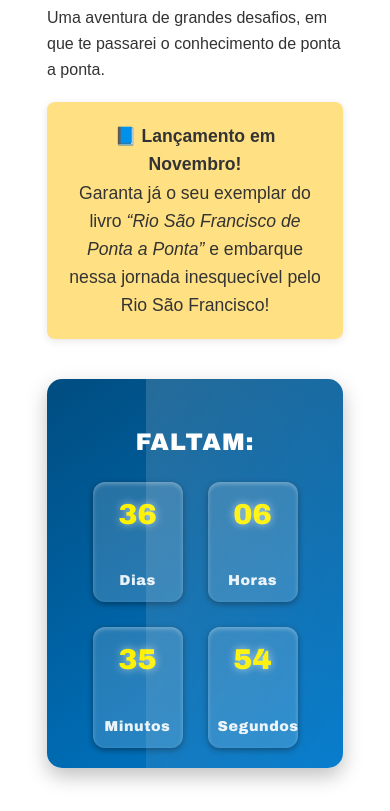
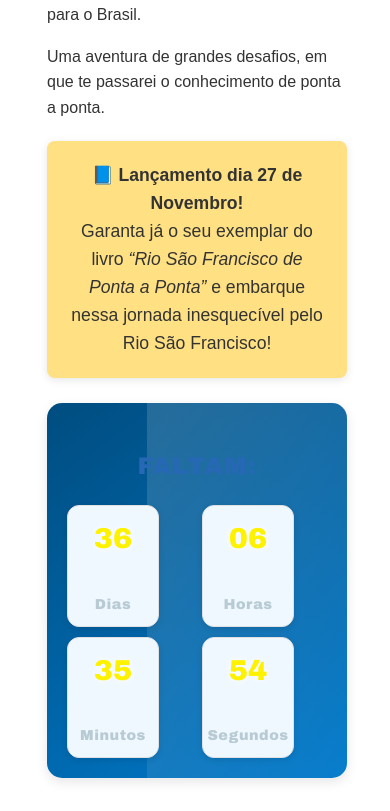
Before and after one commit to WalderlyJR/Waldy, a plain HTML site: page index.html in a window 390 px wide. Shown: the part 2571-3382 px from the top of the page. Drawn offline with Linux system fonts and the light colour scheme; grey boxes are pictures that could not be loaded.

Commit message:
atualizadotime

```diff
--- a/index.html
+++ b/index.html
@@ -9,7 +9,151 @@
 
 
 </head>
+ <style>
+/* ======= CRONÔMETRO REALISTA ======= */
+.contador {
+  text-align: center;
+  margin-top: 25px;
+  font-family: 'Arial Black', sans-serif;
+  color: #2668b3;
 
+  border-radius: 15px;
+  padding: 25px 15px;
+  box-shadow: 0 4px 12px rgba(0,0,0,0.1);
+  position: relative;
+  overflow: hidden;
+  max-width: 100%;
+
+}
+.contador h3 {
+  position: relative;
+  font-size: 1.5rem;
+  margin-bottom: 20px;
+  letter-spacing: 1px;
+  text-transform: uppercase;
+  z-index: 1;
+}
+
+/* Blocos do cronômetro */
+.tempo {
+  display: flex;
+  justify-content: space-between;
+  align-items: stretch;
+  gap: 10px;
+  position: relative;
+  z-index: 1;
+  flex-wrap: nowrap;
+}
+
+.tempo div {
+  background: #f0f8ff;
+  border-radius: 12px;
+  padding: 15px 10px;
+  flex: 1 1 0; /* Cresce e encolhe para caber todo o espaço */
+  min-width: 70px; /* Garantir que não fique muito estreito */
+  box-shadow: 0 2px 6px rgba(0,0,0,0.1);
+  border: 1px solid #e0e0e0;
+  transition: transform 0.2s ease, box-shadow 0.2s ease;
+  display: flex;
+  flex-direction: column;
+  justify-content: center;
+  align-items: center;
+}
+
+.tempo div:hover {
+  transform: translateY(-2px);
+  box-shadow: 0 4px 10px rgba(0,0,0,0.15);
+}
+
+.tempo span {
+  display: block;
+  font-size: 2rem;
+  font-weight: bold;
+}
+
+.tempo small {
+  display: block;
+  font-size: 0.9rem;
+  margin-top: 5px;
+  color: #b3c6cf;
+}
+
+/* RESPONSIVO */
+@media (max-width: 600px) {
+  .contador {
+    padding: 20px 10px;
+  }
+
+  .contador h3 {
+    font-size: 1.3rem;
+  }
+
+  .tempo {
+    display: grid;
+    grid-template-columns: repeat(2, 1fr);
+    gap: 10px;
+  }
+
+  .tempo div {
+    min-width: auto;
+    width: 100%;
+    padding: 12px 8px;
+  }
+
+  .tempo span {
+    font-size: 1.8rem;
+  }
+}
+
+/* ======= BOTÃO DE COMPRA ======= */
+#botao-compra {
+  text-align: center;
+  margin-top: 30px;
+}
+
+.btn-comprar {
+  display: inline-block;
+  background: linear-gradient(90deg, #00b34a, #00e06f);
+  color: white;
+  padding: 15px 40px;
+  border-radius: 40px;
+  font-weight: bold;
+  text-decoration: none;
+  font-size: 1.2rem;
+  box-shadow: 0 6px 15px rgba(0,0,0,0.25);
+  transition: all 0.3s ease;
+  animation: fadeIn 1.2s ease-in-out;
+}
+
+.btn-comprar:hover {
+  background: linear-gradient(90deg, #00e06f, #00b34a);
+  transform: scale(1.05);
+  box-shadow: 0 8px 20px rgba(0,0,0,0.3);
+}
+
+@keyframes fadeIn {
+  from { opacity: 0; transform: translateY(10px); }
+  to { opacity: 1; transform: translateY(0); }
+}
+
+/* ======= RESPONSIVO ======= */
+@media (max-width: 600px) {
+  .contador {
+    padding: 20px;
+  }
+  .contador h3 {
+    font-size: 1.5rem;
+  }
+  .tempo div {
+    width: 70px;
+    padding: 10px;
+  }
+  .tempo span {
+    font-size: 1.8rem;
+  }
+}
+
+ </style>
 
 <body>
 
@@ -63,18 +207,16 @@
   <section id="livro">
   <div class="container livro-conteudo">
     <div class="texto-livro">
-      <h2>O Livro: Rio São Francisco de cabo a rabo</h2>
-      <p>Em nossa mais recente aventura, viajei desde a nascente do Rio São Francisco até o mar. Começando de caiaque e finalizando de jet ski, registrei histórias, culturas e paisagens únicas. O livro é um convite para conhecer de perto o "Velho Chico" e refletir sobre sua importância para o Brasil.</p>
+      <h2>O Livro: Rio São Francisco de Ponta a Ponta</h2>      <p>Em nossa mais recente aventura, viajei desde a nascente do Rio São Francisco até o mar. Começando de caiaque e finalizando de jet ski, registrei histórias, culturas e paisagens únicas. O livro é um convite para conhecer de perto o "Velho Chico" e refletir sobre sua importância para o Brasil.</p>
       <p>Uma aventura de grandes desafios, em que te passarei o conhecimento de ponta a ponta.</p>
 
       <div class="destaque-livro">
-        <strong>📘 Lançamento em Novembro!</strong><br>
+        <strong>📘 Lançamento dia 27 de Novembro!</strong><br>
         Garanta já o seu exemplar do livro <em>“Rio São Francisco de Ponta a Ponta”</em> e embarque nessa jornada inesquecível pelo Rio São Francisco!
       </div>
 
-      <!-- TEMPORIZADOR -->
       <div id="contador" class="contador">
-        <h3>Faltam:</h3>
+        <h3>FALTAM:</h3>
         <div class="tempo">
           <div><span id="dias">00</span><br><small>Dias</small></div>
           <div><span id="horas">00</span><br><small>Horas</small></div>
@@ -83,13 +225,11 @@
         </div>
       </div>
 
-      <!-- BOTÃO QUE SÓ APARECE APÓS O LANÇAMENTO -->
-      <div id="botao-compra" style="display:none; margin-top:20px;">
-        <a href="https://seusite.com/comprar" class="btn-comprar">🛒 Comprar Agora</a>
-      </div>
+
     </div>
 
-    <img src="img/De cabo a rabo.png" alt="Capa do Livro" class="livro-image">
+    <img src="img/WhatsApp Image 2025-10-21 at 09.30.59.jpeg" alt="Capa do Livro" class="livro-image">
+
   </div>
 </section>
 
--- a/style.css
+++ b/style.css
@@ -186,24 +186,48 @@ footer {
   flex: 1;
 }
 
-/* Livro */
+/* ... Seu CSS existente ... */
+
+/* Ajuste no .livro-conteudo para permitir que a foto e o texto-livro fiquem lado a lado */
 .livro-conteudo {
   display: flex;
-  align-items: center;
+  align-items: flex-start; /* Alinha o conteúdo do livro no topo */
   gap: 30px;
-  flex-wrap: wrap;
+  flex-wrap: wrap; /* Permite quebrar linha em telas menores */
+}
+
+/* Redefinindo o tamanho da imagem do livro */
+.livro-image {
+  width: 250px;
+  height: auto;
+  border-radius: 8px;
+  flex-shrink: 0; /* Evita que a imagem encolha */
+  order: 2; /* Coloca a imagem depois do texto em telas grandes */
 }
 
 .texto-livro {
   flex: 1;
+  min-width: 300px; /* Garante um espaço mínimo para o texto */
+  order: 1;
 }
 
-.livro-image {
-  width: 250px;
-  height: auto;
-  border-radius: 8px;
+/* ... Seu CSS de mídia query existente (para 768px) ... */
+@media (max-width: 768px) {
+  /* ... (código existente) ... */
+
+  .sobre-conteudo,
+  .livro-conteudo {
+    flex-direction: column;
+    align-items: center;
+  }
+  /* ... (código existente) ... */
+  .livro-image {
+    width: 100%;
+    max-width: 300px;
+    margin-top: 20px;
+    order: 1; /* Coloca a imagem antes do texto no responsivo */
+  }
 }
-
 .destaque-livro {
   background-color: #ffe082;
   padding: 20px;
@@ -308,6 +332,7 @@ footer {
     max-width: 300px;
     margin-top: 20px;
   }
+
  /* ======= CONTADOR ======= */
 .contador {
   text-align: center;
@@ -431,5 +456,4 @@ footer {
   }
 }
 
-
 }
```
Also changed, not shown: img/WhatsApp Image 2025-10-21 at 09.30.59.jpeg (added).
